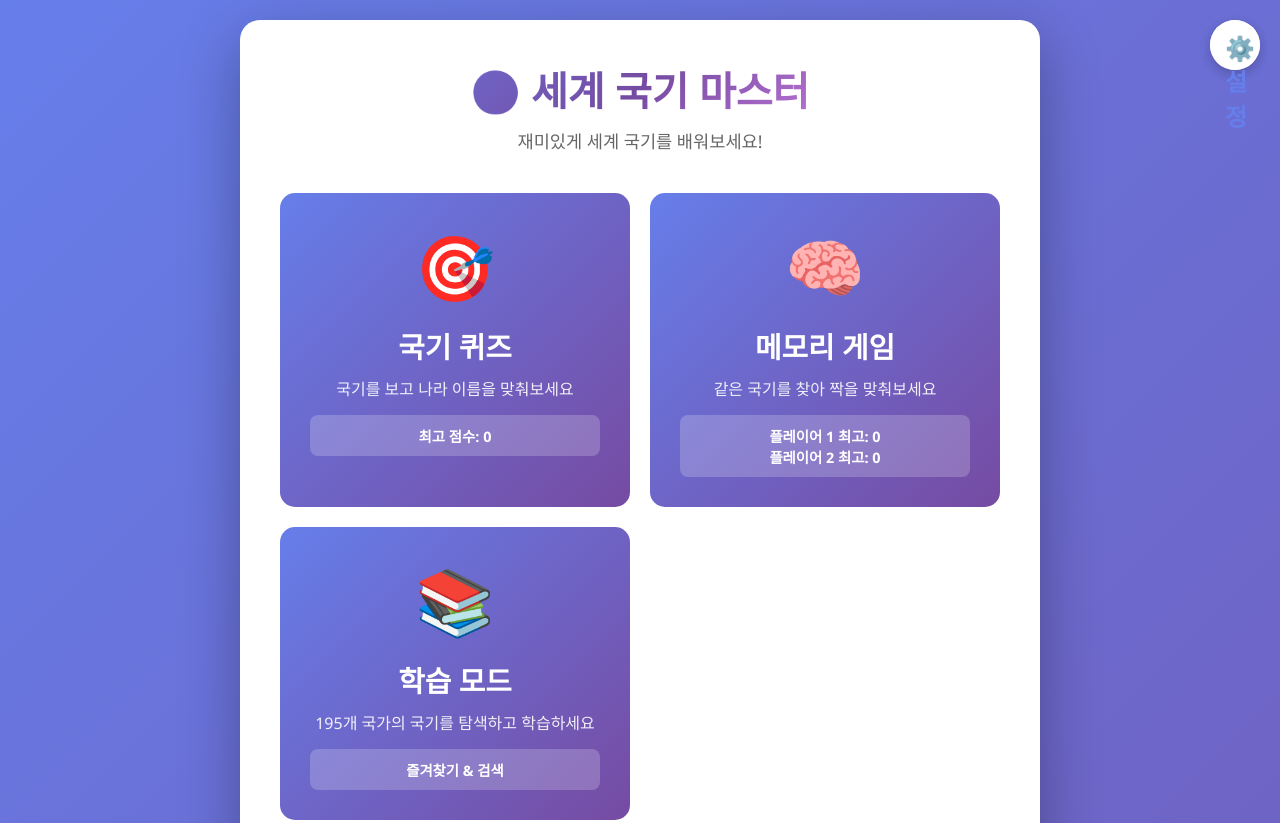
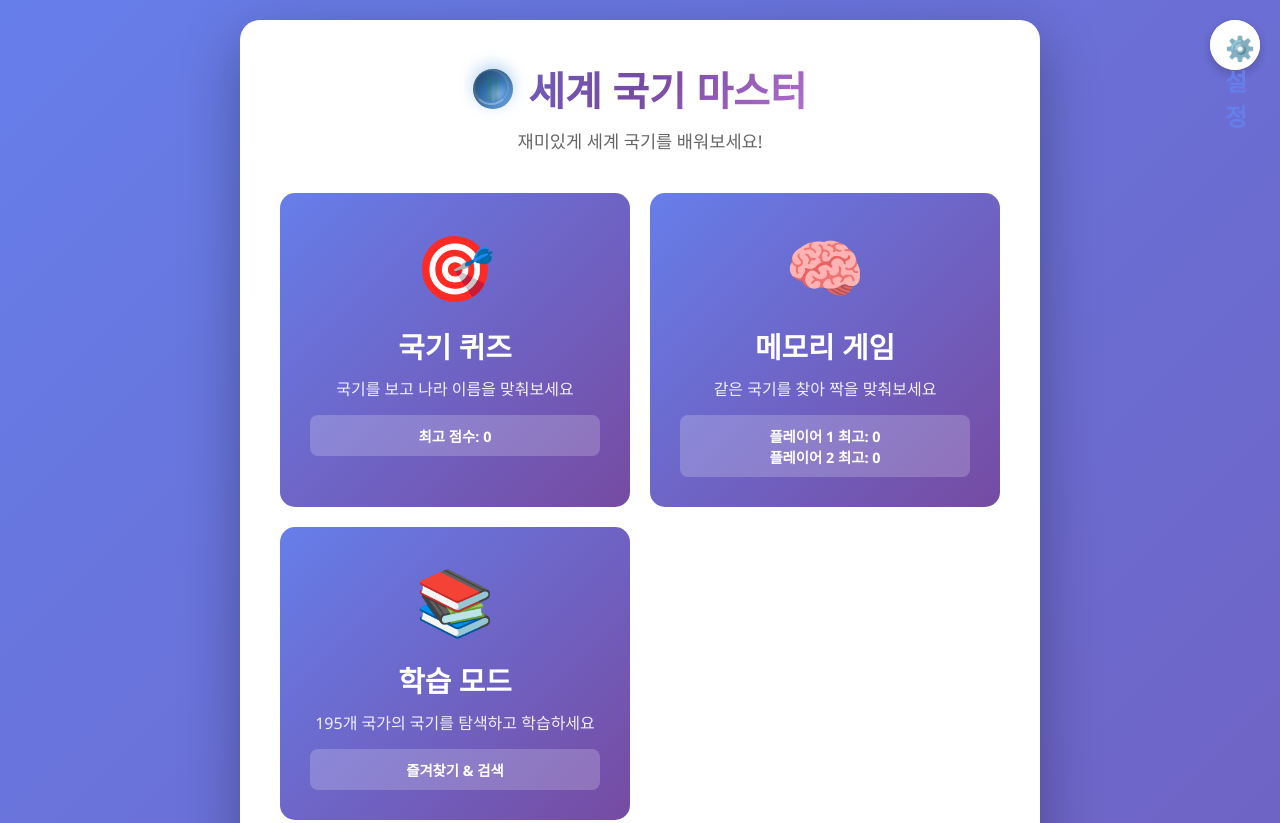
Before and after one commit to comfreec/world, a website: page index.html in a window 1280 px wide. Shown: the top 823 px of the page. Drawn offline with Linux system fonts and the light colour scheme.

Commit message:
메인 페이지 제목에 3D 지구본 아이콘 추가

```diff
--- a/home.css
+++ b/home.css
@@ -36,6 +36,67 @@ body {
     -webkit-background-clip: text;
     -webkit-text-fill-color: transparent;
     background-clip: text;
+    display: flex;
+    align-items: center;
+    justify-content: center;
+    gap: 15px;
+}
+
+.globe-icon {
+    display: inline-block;
+    width: 1em;
+    height: 1em;
+    position: relative;
+    background: linear-gradient(135deg, #4a90e2 0%, #357abd 50%, #2e5f8f 100%);
+    border-radius: 50%;
+    box-shadow:
+        inset -5px -5px 15px rgba(0, 0, 0, 0.3),
+        inset 5px 5px 15px rgba(255, 255, 255, 0.2),
+        0 4px 15px rgba(74, 144, 226, 0.4);
+    animation: rotate-globe 10s linear infinite;
+    flex-shrink: 0;
+}
+
+.globe-icon::before {
+    content: '';
+    position: absolute;
+    top: 20%;
+    left: 20%;
+    width: 60%;
+    height: 60%;
+    background:
+        radial-gradient(circle at 30% 30%, rgba(255, 255, 255, 0.3) 0%, transparent 50%),
+        linear-gradient(90deg, transparent 30%, rgba(46, 125, 50, 0.4) 35%, rgba(46, 125, 50, 0.4) 40%, transparent 45%,
+                        transparent 55%, rgba(46, 125, 50, 0.4) 60%, rgba(46, 125, 50, 0.4) 65%, transparent 70%);
+    border-radius: 50%;
+}
+
+.globe-icon::after {
+    content: '';
+    position: absolute;
+    top: 10%;
+    left: 10%;
+    width: 80%;
+    height: 80%;
+    border: 2px solid rgba(255, 255, 255, 0.1);
+    border-radius: 50%;
+    border-top-color: rgba(255, 255, 255, 0.3);
+}
+
+@keyframes rotate-globe {
+    0% { transform: rotate(0deg); }
+    100% { transform: rotate(360deg); }
+}
+
+.loading-icon .globe-icon {
+    width: 4em;
+    height: 4em;
+    animation: rotate-globe 3s linear infinite, pulse 2s ease-in-out infinite;
+}
+
+@keyframes pulse {
+    0%, 100% { transform: scale(1) rotate(0deg); }
+    50% { transform: scale(1.1) rotate(180deg); }
 }
 
 .subtitle {
--- a/index.html
+++ b/index.html
@@ -32,7 +32,7 @@
     <link rel="manifest" href="/manifest.json">
     <meta name="theme-color" content="#667eea">
     <link rel="apple-touch-icon" href="/icon-192.png">
-    <link rel="stylesheet" href="home.css?v=10">
+    <link rel="stylesheet" href="home.css?v=11">
     <link rel="stylesheet" href="achievements.css?v=2">
     <style>
         .loading-screen {
@@ -76,12 +76,12 @@
 <body>
     <!-- 로딩 화면 -->
     <div id="loadingScreen" class="loading-screen">
-        <div class="loading-icon">🌍</div>
+        <div class="loading-icon"><span class="globe-icon"></span></div>
         <div class="loading-text">세계 국기 마스터</div>
     </div>
     <div class="container">
         <div class="header">
-            <h1>🌍 세계 국기 마스터</h1>
+            <h1><span class="globe-icon"></span> 세계 국기 마스터</h1>
             <p class="subtitle">재미있게 세계 국기를 배워보세요!</p>
             <button class="settings-btn" onclick="location.href='settings.html'" title="설정" aria-label="설정 페이지로 이동">⚙️</button>
         </div>
--- a/sw.js
+++ b/sw.js
@@ -1,4 +1,4 @@
-const CACHE_NAME = 'flag-game-v8';
+const CACHE_NAME = 'flag-game-v9';
 const urlsToCache = [
   '/',
   '/index.html',
```
